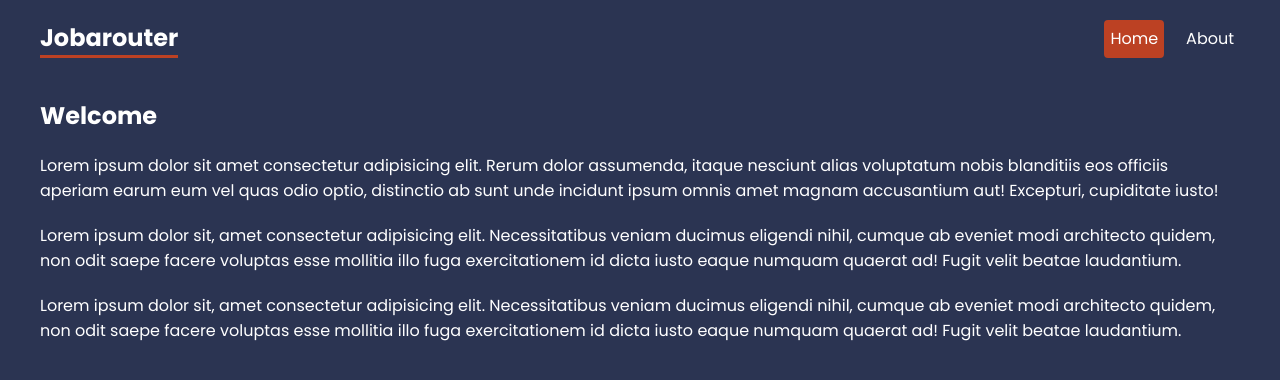
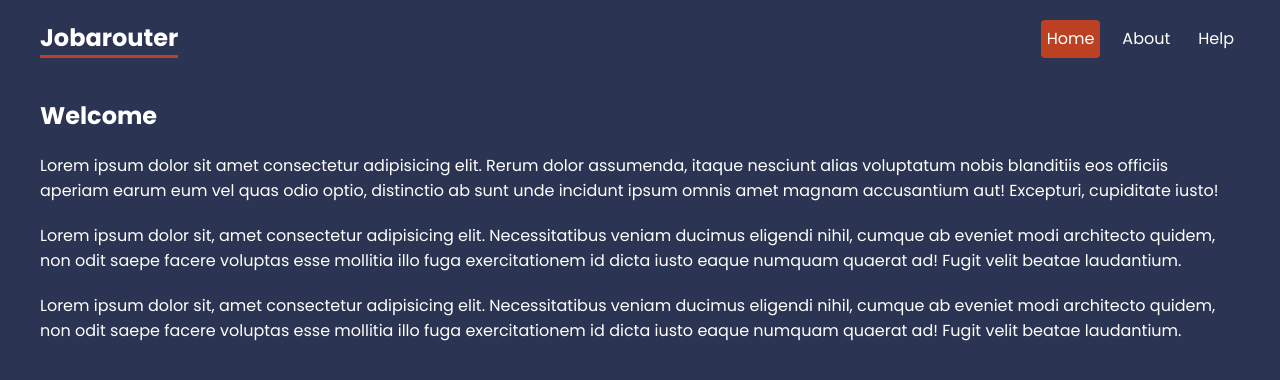
Before and after one commit to JAYMAC1/net_ninja_react_router, a React (Create React App) app: page / in a window 1280 px wide. Shown: the top 380 px of the page. Built offline with nearby package versions, Linux system fonts and the light colour scheme.

Commit message:
Added help button to nav

```diff
--- a/src/layouts/RootLayout.jsx
+++ b/src/layouts/RootLayout.jsx
@@ -9,6 +9,7 @@ const RootLayout = () => {
           <h1>Jobarouter</h1>
           <NavLink to='/'>Home</NavLink>
           <NavLink to='about'>About</NavLink>
+          <NavLink to='help'>Help</NavLink>
         </nav>
       </header>
       <main>
```
